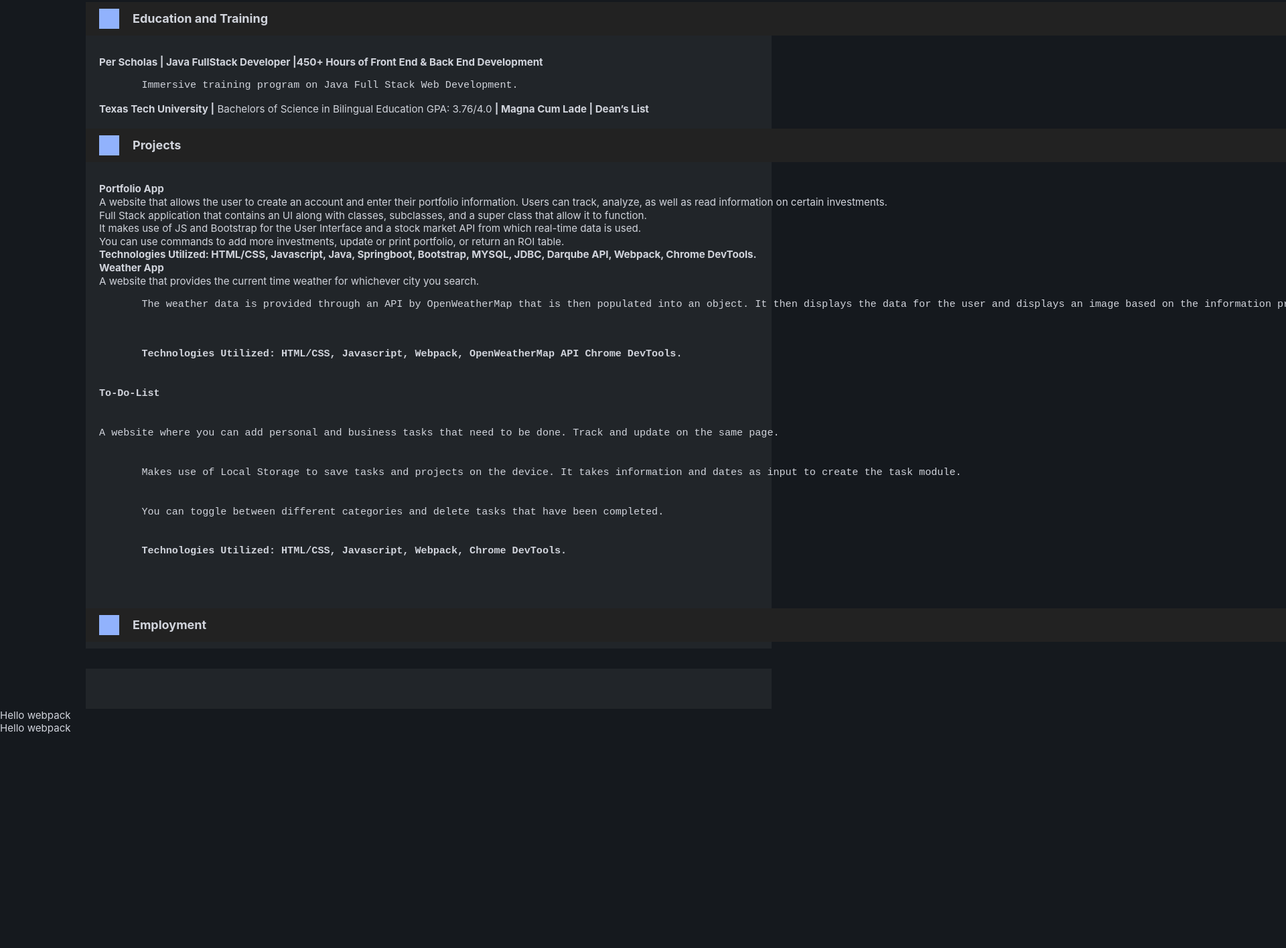
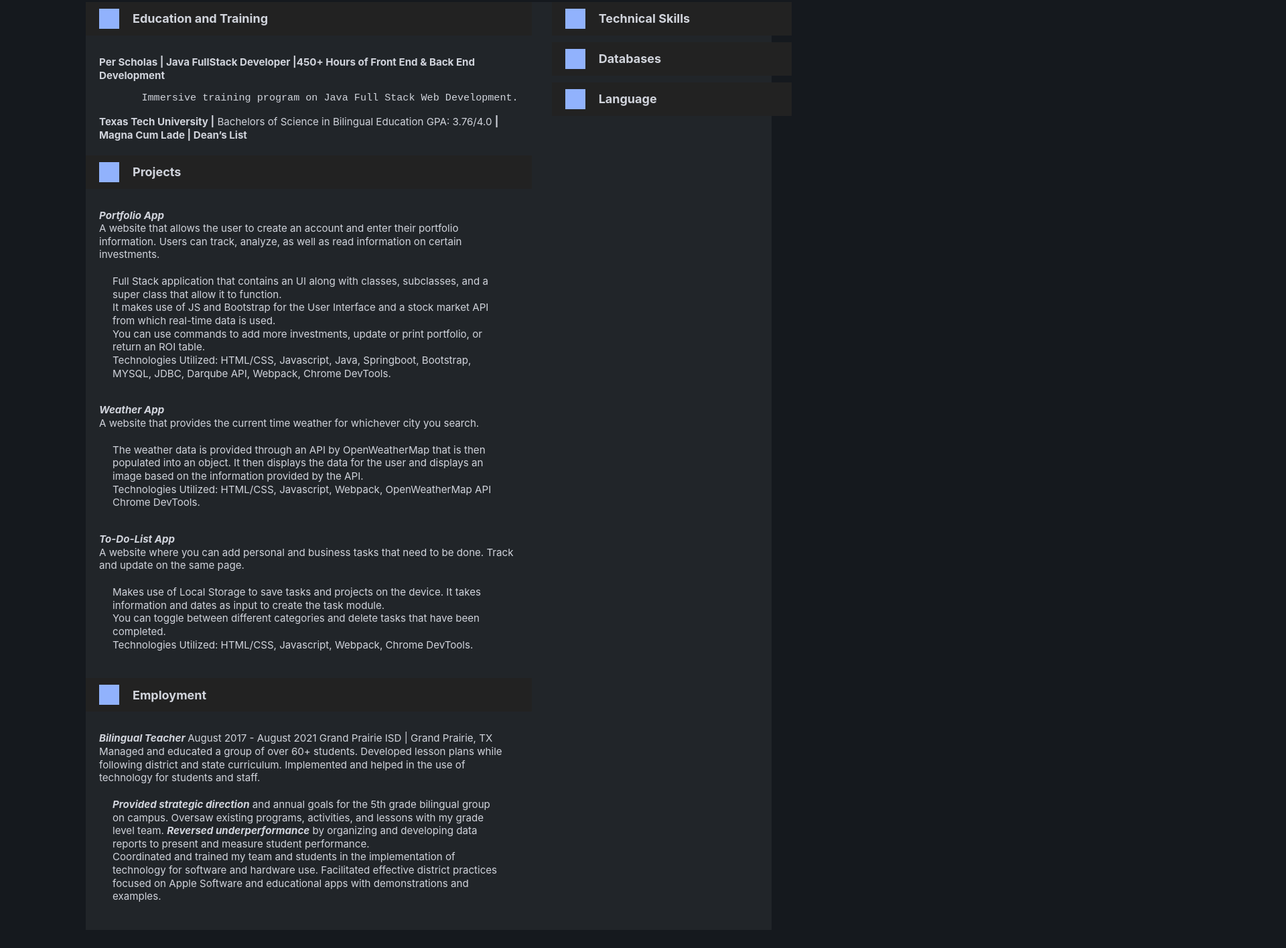
Before and after one commit to ebr93/portfolio-assignment, a website built with webpack: page dist/index.html in a window 1280 px wide. Shown: the part 527-1942 px from the top of the page at 67% size, 1920 px wide, since content can reach past the window. Before the commit the page ends 1624 px from the top, so only its background shows below. Built offline with nearby package versions, Linux system fonts and the light colour scheme.

Commit message:
updating dist folder

```diff
--- a/dist/index.html
+++ b/dist/index.html
@@ -5,7 +5,7 @@
     <meta http-equiv="X-UA-Compatible" content="IE=edge">
     <meta name="viewport" content="width=device-width, initial-scale=1.0">
     <title>Webpack App</title>
-<script defer src="bundlef9b3e4ba2a7aa8613142.js"></script></head>
+<script defer src="bundle96288694827a371e9882.js"></script></head>
 <body>
     <div class="wrapper">
         <nav class="nav"></nav>
@@ -50,21 +50,27 @@
                         <p class="subheading-font">Projects</p>
                     </div>
                     <div class="text-section">
-                        <p><b>Portfolio App</b></p>
+                        <p><b><i>Portfolio App</i></b></p>
                         <p>A website that allows the user to create an account and enter their portfolio information. Users can track, analyze, as well as read information on certain investments.</p>
-                        <p>       Full Stack application that contains an UI along with classes, subclasses, and a super class that allow it to function.</p>
-                        <p>       It makes use of JS and Bootstrap for the User Interface and a stock market API from which real-time data is used.</p>
-                        <p>       You can use commands to add more investments, update or print portfolio, or return an ROI table.</p>
-                        <p>       <b>Technologies Utilized: HTML/CSS, Javascript, Java, Springboot, Bootstrap, MYSQL,  JDBC, Darqube API, Webpack,  Chrome DevTools.</b></p>
-                        <p><b>Weather App</b></p>
+                        <div class="text-section">
+                            <p>Full Stack application that contains an UI along with classes, subclasses, and a super class that allow it to function.</p>
+                            <p>It makes use of JS and Bootstrap for the User Interface and a stock market API from which real-time data is used.</p>
+                            <p>You can use commands to add more investments, update or print portfolio, or return an ROI table.</p>
+                            <p>Technologies Utilized: HTML/CSS, Javascript, Java, Springboot, Bootstrap, MYSQL,  JDBC, Darqube API, Webpack, Chrome DevTools.</p>
+                        </div>
+                        <p style="margin-top: 15px;"><b><i>Weather App</i></b></p>
                         <p>A website that provides the current time weather for whichever city you search.</p>
-                        <pre>       The weather data is provided through an API by OpenWeatherMap that is then populated into an object. It then displays the data for the user and displays an image based on the information provided by the API.</p>
-                        <pre>       <b>Technologies Utilized: HTML/CSS, Javascript, Webpack, OpenWeatherMap API Chrome DevTools.</b></p>
-                        <p><b>To-Do-List</b></p>
+                        <div class="text-section">
+                            <p>The weather data is provided through an API by OpenWeatherMap that is then populated into an object. It then displays the data for the user and displays an image based on the information provided by the API.</p>
+                            <p>Technologies Utilized: HTML/CSS, Javascript, Webpack, OpenWeatherMap API Chrome DevTools.</p>
+                        </div>
+                        <p style="margin-top: 15px;"><b><i>To-Do-List App</i></b></p>
                         <p>A website where you can add personal and business tasks that need to be done. Track and update on the same page.</p>
-                        <p>       Makes use of Local Storage to save tasks and projects on the device. It takes information and dates as input to create the task module.</p>
-                        <p>       You can toggle between different categories and delete tasks that have been completed. </p>
-                        <p>       <b>Technologies Utilized: HTML/CSS, Javascript, Webpack, Chrome DevTools.</b></p>
+                        <div class="text-section">
+                            <p>Makes use of Local Storage to save tasks and projects on the device. It takes information and dates as input to create the task module.</p>
+                            <p>You can toggle between different categories and delete tasks that have been completed. </p>
+                            <p>Technologies Utilized: HTML/CSS, Javascript, Webpack, Chrome DevTools.</p>
+                        </div>
                     </div>
                 </div>
                 <div class="employment-section main-section-container">
@@ -72,6 +78,15 @@
                         <div class="square-button"></div>
                         <p class="subheading-font">Employment</p>
                     </div>
+                    <div class="text-section">
+                        <p><b><i>Bilingual Teacher </i></b> August 2017 - August 2021 Grand Prairie ISD | Grand Prairie, TX</p>
+                        <p>Managed and educated a group of over 60+ students. Developed lesson plans while following district and state curriculum. Implemented and helped in the use of technology for students and staff.</p>
+                        <div class="text-section">
+                            <p><b><i>Provided strategic direction</i></b> and annual goals for the 5th grade bilingual group on campus. Oversaw existing programs, activities, and lessons with my grade level team. <b><i>Reversed underperformance</i></b> by organizing and developing data reports to present and measure student performance.</p>
+                            <p>Coordinated and trained my team and students in the implementation of technology for software and hardware use. Facilitated effective district practices focused on Apple Software and educational apps with demonstrations and examples.</p>
+                        </div>
+                    </div>
+
                 </div>
             </div>
             <div id="right-main">
```
Also changed, not shown: dist/bundle96288694827a371e9882.js, 2 other files.
